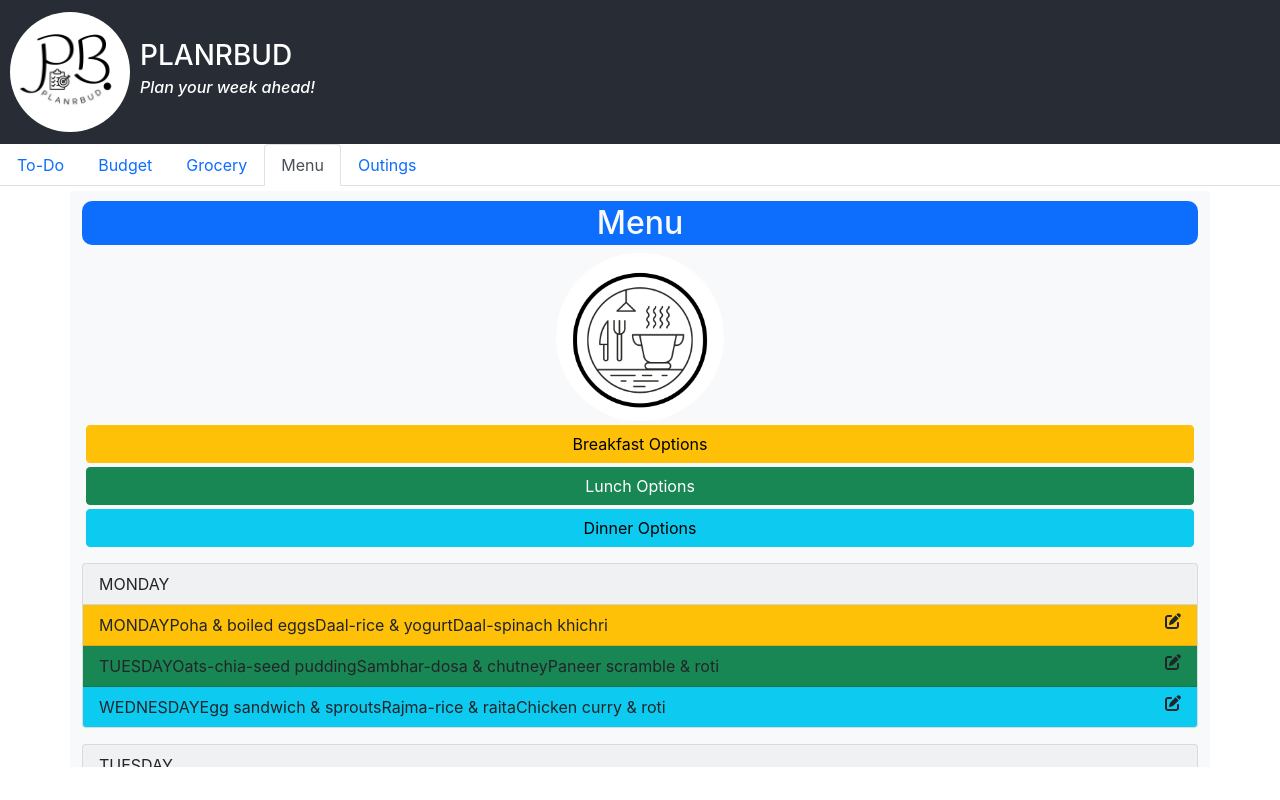
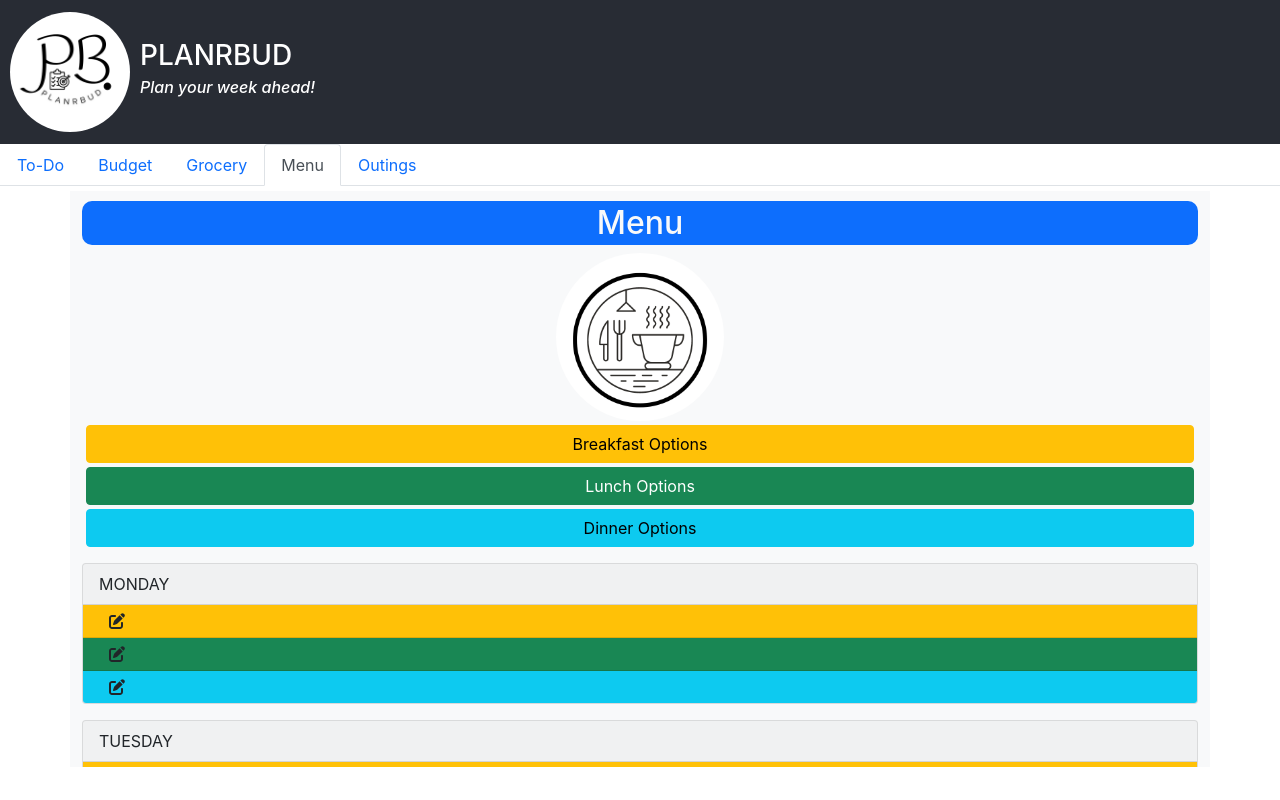
Before and after one commit to ShaliniPanwar/planrbud, a React (Create React App) app: page / in a window 1280 px wide. Both pictures are taken after a click on the link "Menu". Built offline with nearby package versions, Linux system fonts and the light colour scheme.

Commit message:
Update Menu.js

```diff
--- a/src/Menu.js
+++ b/src/Menu.js
@@ -83,15 +83,7 @@ function Menu() {
 
   // Using the useEffect hook to load saved meals
   useEffect(() => {
-    const storedItems = JSON.parse(localStorage.getItem("meals")) || [
-      ["MONDAY", "Poha & boiled eggs", "Daal-rice & yogurt", "Daal-spinach khichri"],
-      ["TUESDAY", "Oats-chia-seed pudding", "Sambhar-dosa & chutney", "Paneer scramble & roti"],
-      ["WEDNESDAY", "Egg sandwich & sprouts", "Rajma-rice & raita", "Chicken curry & roti"],
-      ["THURSDAY", "Daal chilla & fruit", "Chicken curry & roti", "Veggie noodles & soup"],
-      ["FRIDAY", "French toast & smoothie", "Mixed veg-roti & raita", "Egg curry & rice"],
-      ["SATURDAY","Besan chilla and smoothie", "Matar paneer & roti", "Pasta & tomato soup"],
-      ["SUNDAY", "Paneer paratha & sprouts", "Chole-rice & raita", "Soya pulav & soup"]
-    ]; // if there is no saved item, an array with defualt values is returned
+    const storedItems = JSON.parse(localStorage.getItem("meals")) || []; // if there is no saved item, an empty array is returned
     setMeals(storedItems); // updating the state with saved items
   }, []);
 
```
